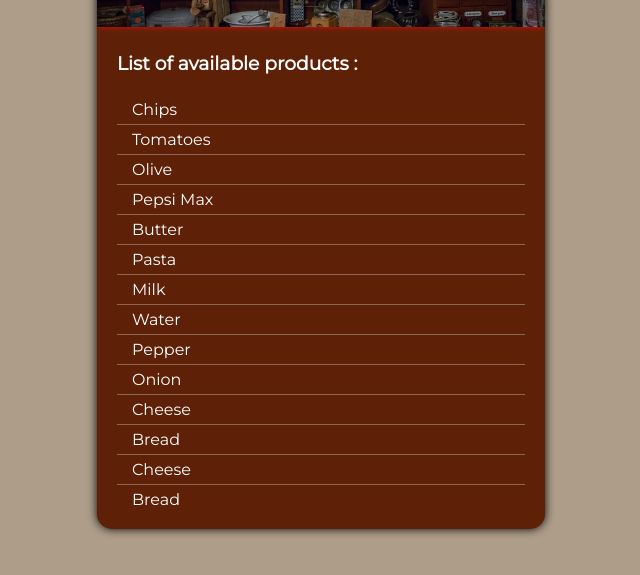
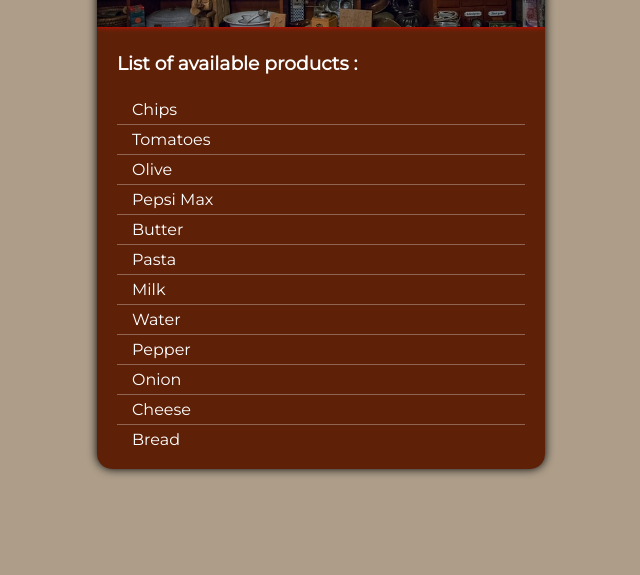
Before and after one commit to marcin-kk/SarchApp, a plain HTML site: page index.html in a window 1280 px wide. Shown: the part 301-876 px from the top of the page, without its empty margins (319-959 px from the left). Drawn offline with Linux system fonts and the light colour scheme.

Commit message:
code cleanup

```diff
--- a/index.html
+++ b/index.html
@@ -34,8 +34,7 @@
                 <li>Onion</li>
                 <li>Cheese</li>
                 <li>Bread</li>
-                 <li>Cheese</li>
-                <li>Bread</li>
+
             </ul>
         </div>
     </div>
--- a/style.css
+++ b/style.css
@@ -84,5 +84,5 @@ h3 {
 }
 
 .products-list li:last-child {
-    border-bottom: none;
+	border-bottom: none;
 }
```
